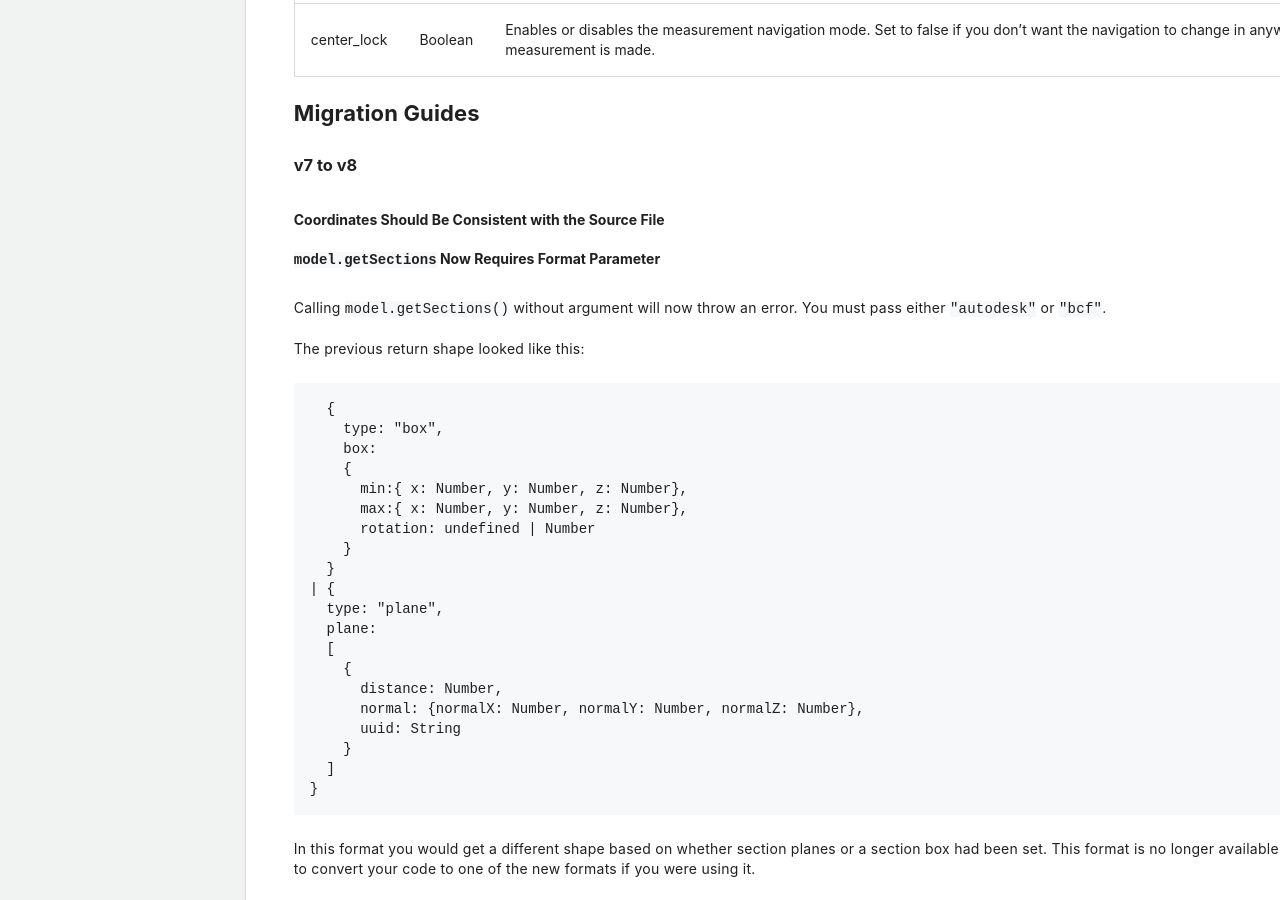
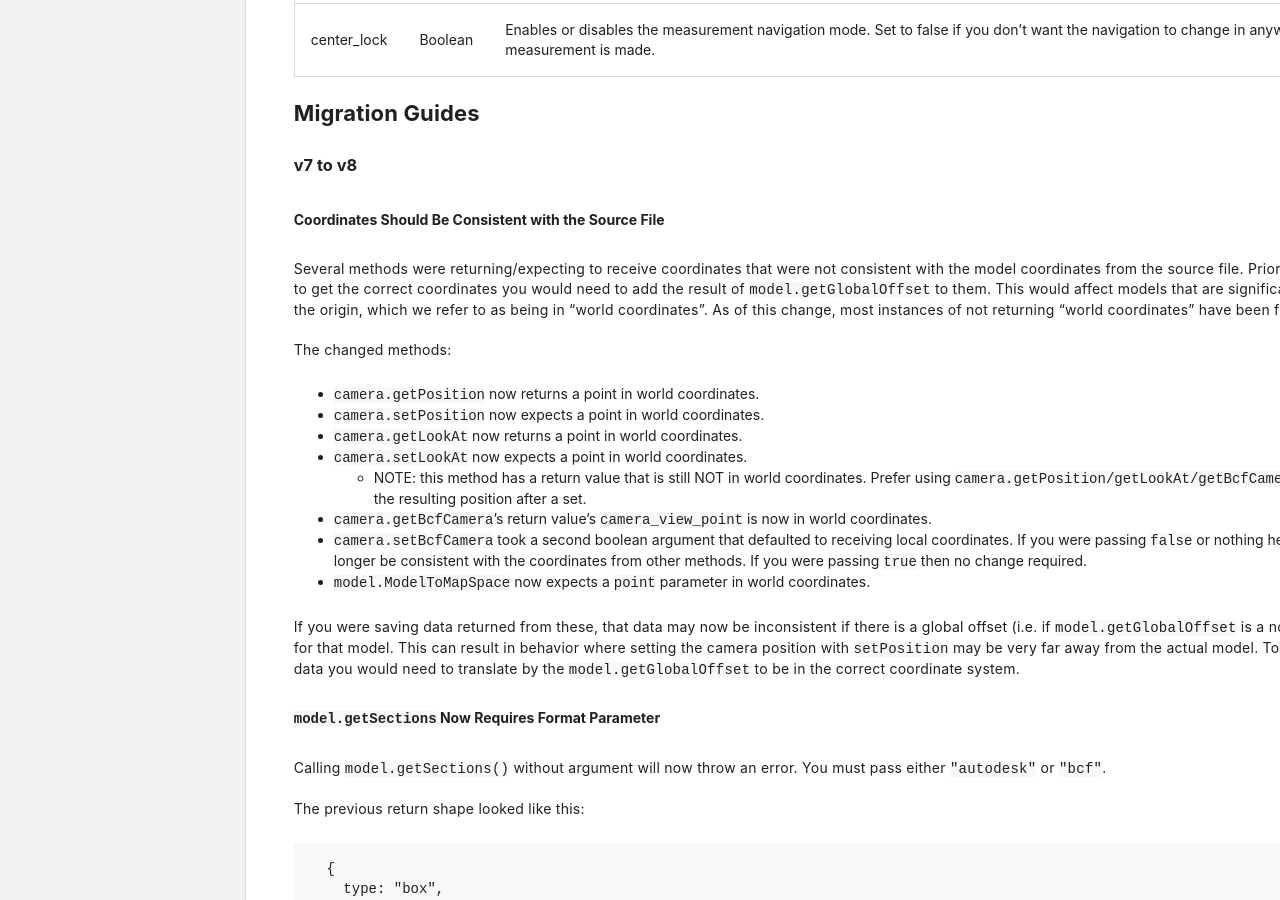
Before and after one commit to procore/documentation, a Jekyll site: the page built from bim_webviewer/bim_web_viewer.md, in a window 1280 px wide and 900 px high, scrolled down 69294 px. Built offline with Jekyll 4.4.1, drawn with Linux system fonts in a browser that asks for light colours; comment, search, counter and statistics services are not loaded.

Commit message:
Add migration section for the world coordinates method changes

```diff
--- a/bim_webviewer/bim_web_viewer.md
+++ b/bim_webviewer/bim_web_viewer.md
@@ -3385,6 +3385,21 @@ The one addition we've made is the `unit` field. If the `unit` is not present, w
 </p>
 
 #### Coordinates Should Be Consistent with the Source File
+
+Several methods were returning/expecting to receive coordinates that were not consistent with the model coordinates from the source file. Prior to this change, to get the correct coordinates you would need to add the result of `model.getGlobalOffset` to them. This would affect models that are significantly offset from the origin, which we refer to as being in "world coordinates". As of this change, most instances of not returning "world coordinates" have been fixed.
+
+The changed methods:
+
+- `camera.getPosition` now returns a point in world coordinates.
+- `camera.setPosition` now expects a point in world coordinates.
+- `camera.getLookAt` now returns a point in world coordinates.
+- `camera.setLookAt` now expects a point in world coordinates.
+  - NOTE: this method has a return value that is still NOT in world coordinates. Prefer using `camera.getPosition/getLookAt/getBcfCamera` if you want the resulting position after a set.
+- `camera.getBcfCamera`'s return value's `camera_view_point` is now in world coordinates.
+- `camera.setBcfCamera` took a second boolean argument that defaulted to receiving local coordinates. If you were passing `false` or nothing here it will no longer be consistent with the coordinates from other methods. If you were passing `true` then no change required.
+- `model.ModelToMapSpace` now expects a `point` parameter in world coordinates.
+
+If you were saving data returned from these, that data may now be inconsistent if there is a global offset (i.e. if `model.getGlobalOffset` is a non-zero vector) for that model. This can result in behavior where setting the camera position with `setPosition` may be very far away from the actual model. To migrate the old data you would need to translate by the `model.getGlobalOffset` to be in the correct coordinate system.
 
 #### `model.getSections` Now Requires Format Parameter
 
```
